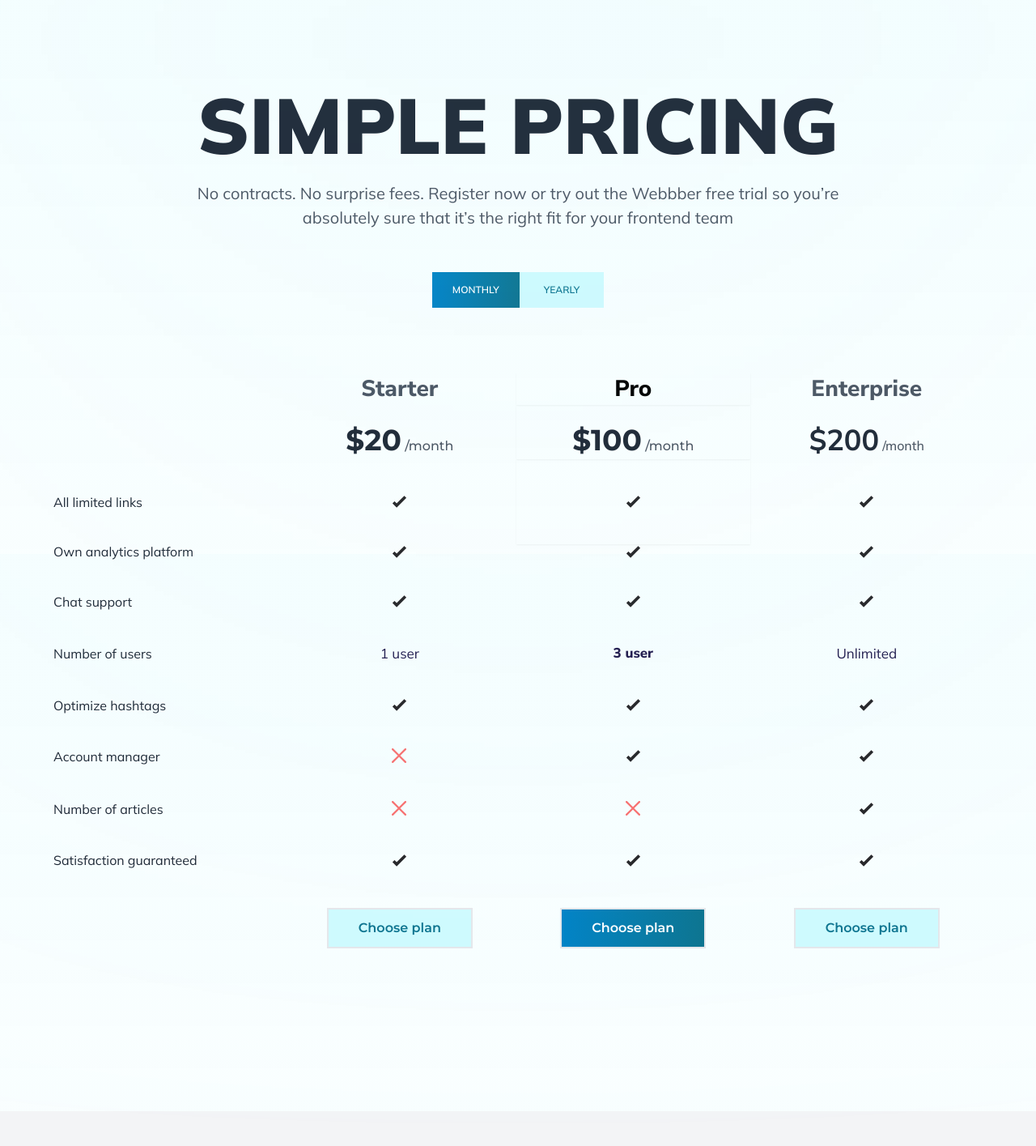
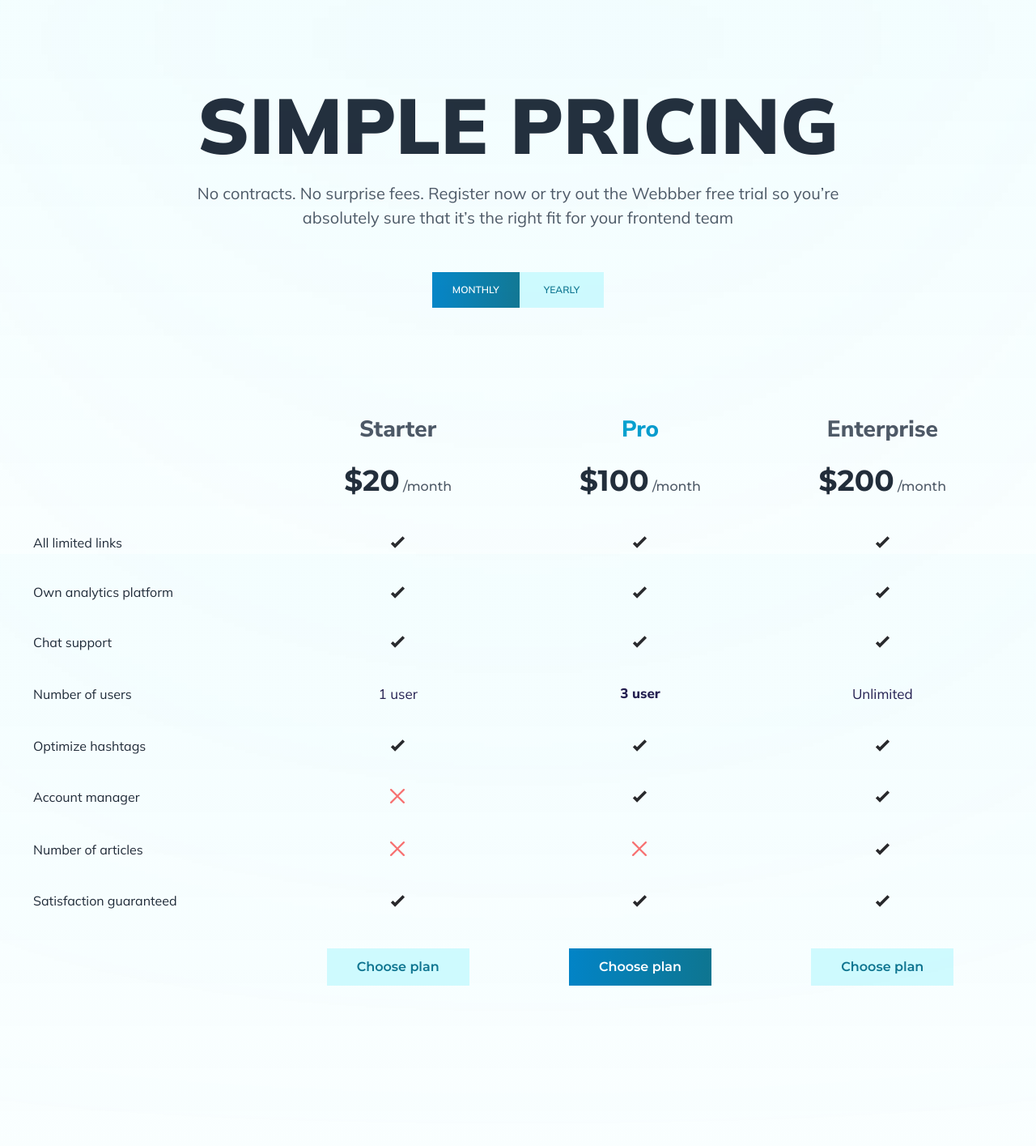
Before and after one commit to Sibghatullah786/webber, a website: page pricing.html in a window 1280 px wide. Shown: the part 116-1531 px from the top of the page at 81% size. Drawn offline with Linux system fonts and the light colour scheme.

Commit message:
updating prising page

```diff
--- a/pricing.html
+++ b/pricing.html
@@ -11,7 +11,7 @@
     <title>Pricing</title>
   </head>
   <body class=" bg-gray-50 font-Mulish home_gradient">
-    <div class="container-div max-w-[1440px] w-full mx-auto h-screen">
+    <div class="container-div mx-auto h-screen">
       <!-- Header Section -->
       <header class="">
         <div
@@ -75,7 +75,7 @@
         </button>
       </div>
       <!-- PRICING TABLE -->
-      <table class="mt-[80px] max-w-[1150px] w-full mx-auto mb-[200px]">
+      <table class="mt-[130px] max-w-[1200px] w-full mx-auto mb-[200px]">
         <tr class="row1 mb-[100px] font-nunito">
           <th></th>
           <th
@@ -84,9 +84,9 @@
             Starter
           </th>
           <th
-            class="font-extrabold text-[28px] leading-[38px] text-['pricing'] text-center shadow-sm"
+            class="font-extrabold text-[28px] leading-[38px] text-center text-transparent bg-clip-text bg-gradient-to-r from-[#06B6D4] to-[#0284C7]"
           >
-            Pro
+           <h1 class="">Pro</h1>
           </th>
           <th
             class="font-extrabold text-[28px] leading-[38px] text-gray-600 text-center"
@@ -97,13 +97,13 @@
         <tr class="row2">
           <th></th>
           <th class="pt-[20px]">
-            <p class="font-bold text-gray-800 text-[36px] leading-[46px] font-montserrat">
+            <p class="font-bold text-gray-800 text-[36px] leading-[46px] font-montserrat ">
               $20<span class="font-medium text-gray-600 text-[16px] leading-4">
                 /month</span
               >
             </p>
           </th>
-          <th class="pt-[20px] shadow-sm">
+          <th class="pt-[20px]">
             <p class="font-bold text-gray-800 text-[36px] leading-[46px] font-montserrat">
               $100<span class="font-medium text-gray-600 text-[16px] leading-4">
                 /month</span
@@ -111,7 +111,7 @@
             </p>
           </th>
           <th class="pt-[20px]">
-            <p class="font-bold text-gray-800 text-[36px] leading-[46px]">
+            <p class="font-bold text-gray-800 text-[36px] leading-[46px] font-montserrat">
               $200<span class="font-medium text-gray-600 text-[16px] leading-4">
                 /month</span
               >
@@ -125,7 +125,7 @@
           <td align="center" class="py-[45px]">
             <img src="./assests/img/pricing-img/Path.svg" alt="" />
           </td>
-          <td align="center" class="py-[45px] shadow-sm">
+          <td align="center" class="py-[45px]">
             <img src="./assests/img/pricing-img/Path.svg" alt="" />
           </td>
           <td align="center" class="py-[45px]">
@@ -240,21 +240,21 @@
           <th></th>
           <th class="pt-[50px]">
             <button
-              class="font-semibold text-[16px] leading-[16px] text-[#0E7490] border-2 bg-cyan-100 text-center px-[37px] py-[15px]"
+              class="font-semibold text-[16px] leading-[16px] text-[#0E7490] bg-cyan-100 text-center px-[37px] py-[15px]"
             >
               Choose plan
             </button>
           </th>
           <th class="pt-[50px]">
             <button
-              class="font-semibold text-[16px] leading-[16px] text-white border-2 section-gradient text-center px-[37px] py-[15px]"
+              class="font-semibold text-[16px] leading-[16px] text-white section-gradient text-center px-[37px] py-[15px]"
             >
               Choose plan
             </button>
           </th>
           <th class="pt-[50px]">
             <button
-              class="font-semibold text-[16px] leading-[16px] text-[#0E7490] border-2 bg-cyan-100 text-center px-[37px] py-[15px]"
+              class="font-semibold text-[16px] leading-[16px] text-[#0E7490] bg-cyan-100 text-center px-[37px] py-[15px]"
             >
               Choose plan
             </button>
@@ -263,7 +263,7 @@
       </table>
       <!-- FAQ section -->
       <div
-        class="faq-section max-w-[1440] w-full mx-auto mt-[150px] bg-gray-100"
+        class="faq-section mx-auto mt-[150px] bg-[#F4F4F5]"
       >
         <h1
           class="text-6xl font-black text-center text-gray-800 leading-[60px] pt-[80px] tracking-[-2px]"
@@ -343,7 +343,7 @@
         </div>
       </div>
       <!-- GET section -->
-      <div class="getresults section-gradient max-w-[1440px] py-[60px]">
+      <div class="getresults section-gradient mx-auto py-[60px]">
           <h1
             class="font-extrabold text-[48px] leading-[48px] text-white text-center"
           >
@@ -362,7 +362,7 @@
       </div>
 
       <!-- Footer -->
-      <div class="max-w-[1440px] w-full bg-gray-100 flex py-20 px-28">
+      <div class="mx-auto justify-center bg-gray-100 flex py-20 px-28">
         <div class="col1 max-w-[480px] w-full">
           <a href=""><img src="./assests/img/logo.svg" alt="" /></a>
           <p class="font-bold"><a href="#">WEBBER</a></p>
--- a/src/input.css
+++ b/src/input.css
@@ -16,3 +16,6 @@ background: linear-gradient(274.03deg, #06B6D4 0%, #0284C7 100%);
 .home_gradient{
   background: linear-gradient(180deg, rgba(165, 243, 252, 0.1) 23.31%, rgba(165, 243, 252, 0.05) 109.14%);
 }
+/* .pricing_gradient{
+  background: linear-gradient(274.03deg, #06B6D4 0%, #0284C7 100%);
+} */
--- a/tailwind.config.js
+++ b/tailwind.config.js
@@ -19,7 +19,6 @@ module.exports = {
         'gradient':'#06B6D4',
         'gradient':'#0E7490',
         'gradient':'#0284C7',
-
       },
       backgroundImage:{
         'section-gradient': 'linear-gradient(274.03deg, #06B6D4 0%, #0E7490 0.01%, #0284C7 100%)'
```
Also changed, not shown: index.html (+34 -19 lines), dist/output.css.
